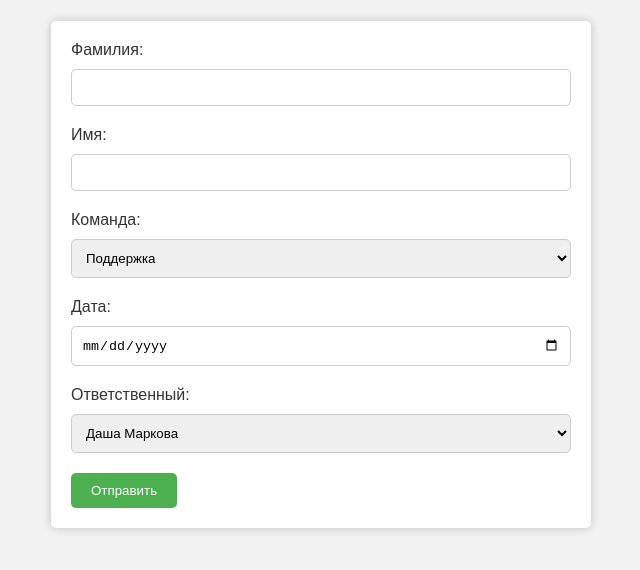
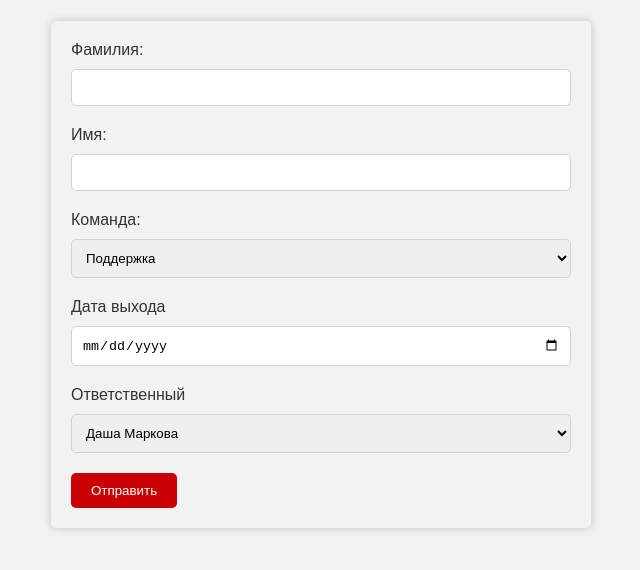
Before and after one commit to PunyaI/pages, a plain HTML site: page index.html in a window 1280 px wide. Shown: the whole page, without its empty margins (319-959 px from the left). Drawn offline with Linux system fonts and the light colour scheme.

Commit message:
Update index.html

```diff
--- a/index.html
+++ b/index.html
@@ -14,7 +14,7 @@
     form {
       max-width: 500px;
       margin: 0 auto;
-      background-color: #fff;
+      background-color: #f2f2f2;
       padding: 20px;
       border-radius: 5px;
       box-shadow: 0 0 10px rgba(0, 0, 0, 0.2);
@@ -28,7 +28,7 @@
     input[type="date"] {
       width: 100%;
       padding: 10px;
-      border: 1px solid #ccc;
+      border: 1px solid #d3d3d3;
       border-radius: 5px;
       margin-bottom: 20px;
       box-sizing: border-box;
@@ -36,21 +36,21 @@
     select {
       width: 100%;
       padding: 10px;
-      border: 1px solid #ccc;
+      border: 1px solid #d3d3d3;
       border-radius: 5px;
       margin-bottom: 20px;
       box-sizing: border-box;
     }
     input[type="submit"] {
-      background-color: #4CAF50;
-      color: #fff;
+      background-color: #cb0004;
+      color: #ffffff;
       padding: 10px 20px;
       border: none;
       border-radius: 5px;
       cursor: pointer;
     }
     input[type="submit"]:hover {
-      background-color: #3e8e41;
+      background-color: #cb0004;
     }
   </style>
 </head>
@@ -71,18 +71,21 @@
     <option value="Тестирование">Тестирование</option>
   </select>
 
-    <label for="date">Дата:</label>
+  <label for="date">Дата выхода</label>
   <input type="date" id="date" name="date">
 
-    <label for="hr">Ответственный:</label>
-    <select id="selectHR" onchange="selectHR()">
+  <label for="hr">Ответственный</label>
+  <select id="myHrSelect" onchange="myFunction()">
     <option value="option1">Даша Маркова</option>
     <option value="option2">Настя Дудник</option>
     <option value="option3">Даша Виноградова</option>
-      <option value="option4">Костя Степано</option>
+    <option value="option4">Костя Степанов</option>
     <option value="other">Другое</option>
   </select>
   <input type="text" id="hr" style="display:none">
+
+
+
   <br>
 
   <input type="submit" value="Отправить">
@@ -91,8 +94,8 @@
 </html>
 
 <script>
-function selectHR() {
-  var select = document.getElementById("selectHR");
+  function myFunction() {
+    var select = document.getElementById("myHrSelect");
     var input = document.getElementById("hr");
     if (select.value == "other") {
       input.style.display = "inline";
```
Lines whose indentation alone changed are shown as unchanged.
